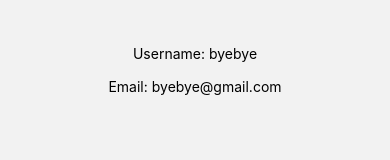
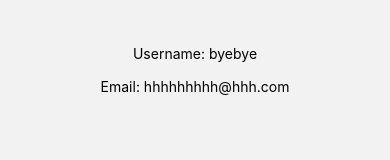
Before and after one commit to SirPhoros/love-birds, a React Native app: screen /Profile in a window 390 px wide. Shown: the part 535-695 px from the top of the page. Built offline with nearby package versions, Linux system fonts and the light colour scheme; no server answers.

Commit message:
implement context across the app for user profile information

```diff
--- a/App.tsx
+++ b/App.tsx
@@ -15,6 +15,8 @@ import Welcome from './src/SignIn_Children/Welcome';
 import Register from './src/SignIn_Children/RegisterPage';
 import LogIn from './src/SignIn_Children/LogIn';
 
+import { UserContextProvider } from './Context/UserContext';
+
 const Stack = createNativeStackNavigator()
 const Tab = createBottomTabNavigator()
 
@@ -27,6 +29,7 @@ function HomeStack () {
         headerTitleStyle: {
           fontWeight: 'bold',
         }}}>
+
           <Stack.Screen name="Home" component={Home} options={{title: 'Home'}}/>
 		      <Stack.Screen name="Send Egg" component={SendEgg} />
 		      <Stack.Screen name="Nest" component={Nest} />
@@ -36,6 +39,7 @@ function HomeStack () {
           <Stack.Screen name="Welcome" component={Welcome} />
           <Stack.Screen name="Register" component={Register} />
           <Stack.Screen name="LogIn" component={LogIn} />
+
       </Stack.Navigator>
 	)
 }
@@ -60,6 +64,7 @@ function ProfileStack () {
 function App() {
   return (
     // Navbar below //
+    <UserContextProvider>
     <NavigationContainer>
 	<Tab.Navigator screenOptions={{ headerStyle: {
           backgroundColor: 'red',
@@ -74,6 +79,7 @@ function App() {
     <Tab.Screen name="About" component={About} />
 	</Tab.Navigator>
     </NavigationContainer>
+    </UserContextProvider>
   );
 }
 
--- /dev/null
+++ b/Context/UserContext.js
@@ -0,0 +1,22 @@
+import React, { createContext, useState } from 'react';
+
+const UserContext = createContext();
+
+const UserContextProvider = ({ children }) => {
+    const [profileId, setProfileId] = useState(
+        {avatarIMG: "https://img.rawpixel.com/private/static/images/website/2022-05/ns8230-image.jpg?w=800&dpr=1&fit=default&crop=default&q=65&vib=3&con=3&usm=15&bg=F4F4F3&ixlib=js-2.2.1&s=b3961e17298745c0868eeef46211c3d0",
+        email:"hhhhhhhhh@hhh.com",
+        googleAuth: false,
+        in_relationship: false,
+        partner_username: "Tom",
+        username: "byebye"}
+    );
+
+    return (
+      <UserContext.Provider value={{ profileId, setProfileId }}>
+        {children}
+      </UserContext.Provider>
+    );
+  };
+
+  export { UserContext, UserContextProvider };
--- a/src/screens/Home.tsx
+++ b/src/screens/Home.tsx
@@ -1,14 +1,15 @@
-import React from "react";
+import React, { useContext, useEffect } from "react";
 import { Button, Text, View } from "react-native";
 import { useNavigation } from "@react-navigation/native";
-
-
-import { checkUser } from "../../utils";
+import { UserContext } from "../../Context/UserContext";
 
 function Home() {
     const nav = useNavigation()
+    const { profileId, setProfileId } = useContext(UserContext)
 
 
+    //Research about useEffect and why it is not reRendering
+useEffect(() => {}, [profileId])
 
   return (
     <View style={{ flex: 1, alignItems: 'center', justifyContent: 'center' }}>
@@ -25,7 +26,6 @@ function Home() {
         title="Go to Welcome Page"
         onPress={() => nav.navigate('Welcome' as never)}
       />
-
     </View>
   );
 }
--- a/src/screens/MyEgg.tsx
+++ b/src/screens/MyEgg.tsx
@@ -1,9 +1,11 @@
-import React from "react";
+import React, { useContext } from "react";
 import { View, Text, Button } from "react-native";
 import { useNavigation } from "@react-navigation/native";
+import { UserContext } from "../../Context/UserContext";
 
 export default function MyEgg() {
   const nav = useNavigation()
+  const { profileId, setProfileId } = useContext(UserContext)
 
     return (
       <View>
--- a/src/screens/Nest.tsx
+++ b/src/screens/Nest.tsx
@@ -1,6 +1,7 @@
 import React from "react";
 import { Button, Text } from "react-native";
 import { useNavigation } from "@react-navigation/native";
+
 
 export default function Nest() {
   const nav = useNavigation()
--- a/src/screens/Profile.tsx
+++ b/src/screens/Profile.tsx
@@ -1,31 +1,32 @@
-import React, { useState } from "react"
+import React, { useContext, useState } from "react"
 import { Text, View, Image, Button, Alert, TextInput } from "react-native"
 import { useNavigation } from "@react-navigation/native"
+import { UserContext } from "../../Context/UserContext"
 
-const profileId:{
-    avatarIMG: string,
-    email:string,
-    googleAuth: boolean,
-    in_relationship: boolean,
-    partner_username: string,
-    username: string
-} = {
-    avatarIMG: "https://img.rawpixel.com/private/static/images/website/2022-05/ns8230-image.jpg?w=800&dpr=1&fit=default&crop=default&q=65&vib=3&con=3&usm=15&bg=F4F4F3&ixlib=js-2.2.1&s=b3961e17298745c0868eeef46211c3d0",
-    email:"byebye@gmail.com",
-    googleAuth: false,
-    in_relationship: false,
-    partner_username: "Tom",
-    username: "byebye"
-    }
+// const profileId:{
+//     avatarIMG: string,
+//     email:string,
+//     googleAuth: boolean,
+//     in_relationship: boolean,
+//     partner_username: string,
+//     username: string
+// } = {
+//     avatarIMG: "https://img.rawpixel.com/private/static/images/website/2022-05/ns8230-image.jpg?w=800&dpr=1&fit=default&crop=default&q=65&vib=3&con=3&usm=15&bg=F4F4F3&ixlib=js-2.2.1&s=b3961e17298745c0868eeef46211c3d0",
+//     email:"byebye@gmail.com",
+//     googleAuth: false,
+//     in_relationship: false,
+//     partner_username: "Tom",
+//     username: "byebye"
+//     }
 
 export default function Profile() {
 
     const nav = useNavigation()
     const [partner, setPartner] = useState('')
+    const { profileId, setProfileId } = useContext(UserContext)
 
     let newPartner:string = '';
 
-    console.log(newPartner)
 
     function RelationshipTextInput () {
         return (
@@ -34,16 +35,13 @@ export default function Profile() {
                     placeholder="add partner's name here"
                     onChangeText={newText => {
                         newPartner=newText
-                        console.log("state:", newPartner)
                     }}
                 ></TextInput>
                 <Button
                     title="Add Relationship"
                     onPress={() => {
-                    setPartner(newPartner)
+                    setProfileId({...profileId, partner_username: newPartner, in_relationship: true })
                     Alert.alert("Relationship updated with " + newPartner)
-                    profileId.in_relationship = true,
-                    profileId.partner_username = newPartner
                     }}
                     />
             </>
@@ -58,18 +56,13 @@ export default function Profile() {
                     onPress={() => {
                     setPartner("")
                     Alert.alert("Left Relationship")
-                    profileId.in_relationship = false,
-
-                    profileId.partner_username = ""
+                    setProfileId({...profileId, partner_username: newPartner, in_relationship: false })
 
                     }}
                     />
             </>
         )
     }
-
-    console.log(partner)
-    console.log(profileId)
 
     return (
         <>
```
